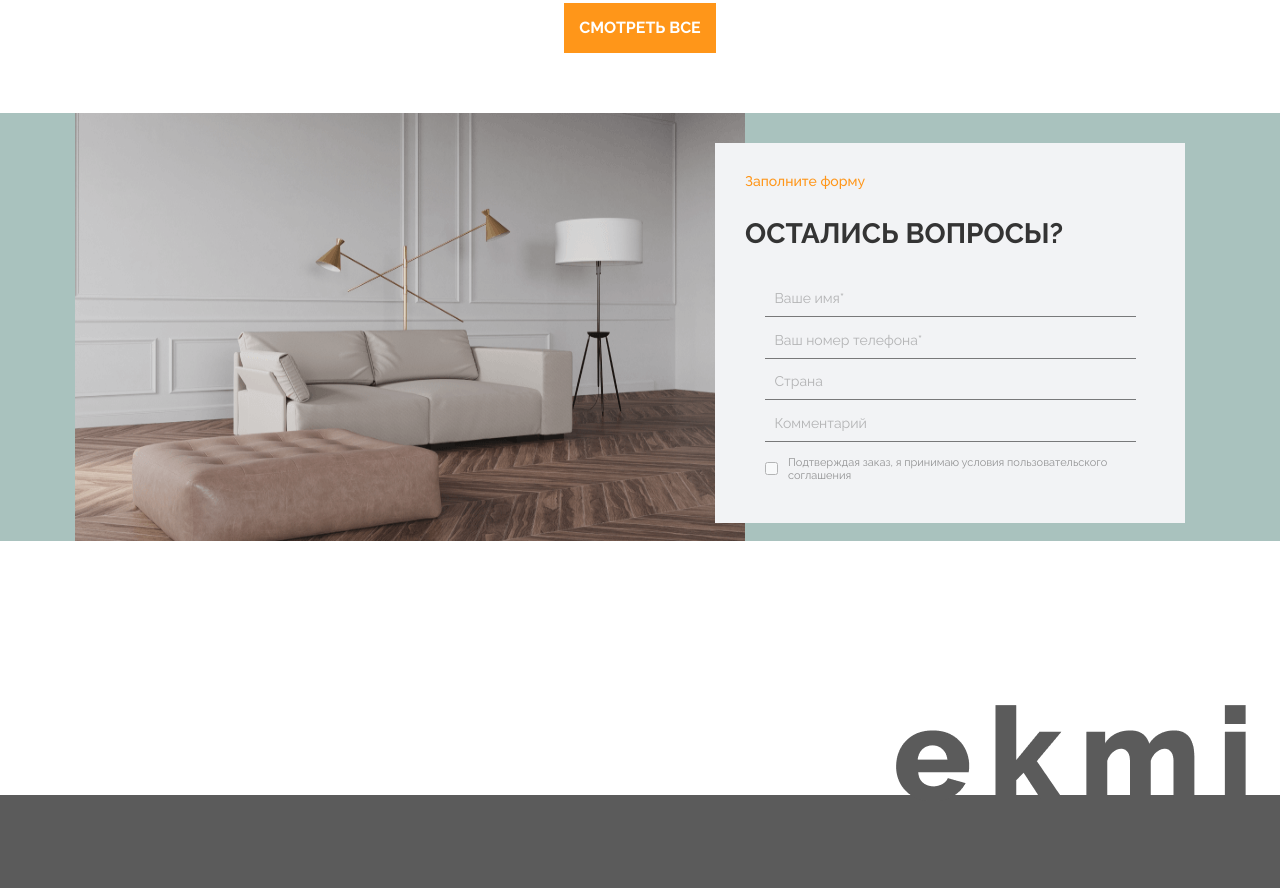
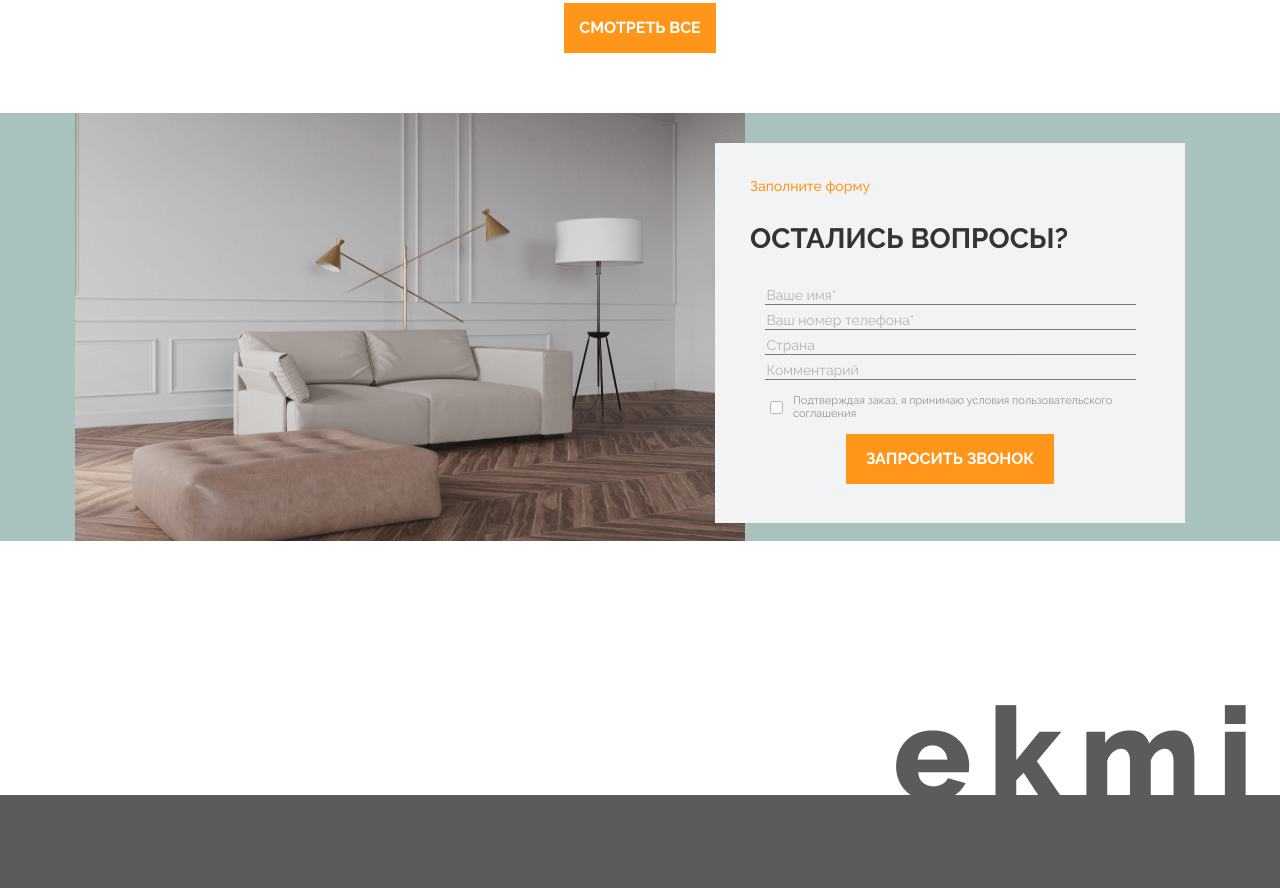
Before and after one commit to Abdulbasit1hg/intixon-month-2, a plain HTML site: page index.html in a window 1280 px wide. Shown: the part 3324-4212 px from the top of the page. Drawn offline with Linux system fonts and the light colour scheme; files whose address does not match are found by name.

Commit message:
alr commit

```diff
--- a/index.html
+++ b/index.html
@@ -287,7 +287,7 @@
             <div class="inside_last-section--container container">
                 <img class="main_last--img" src="./imges/ofice_home.png" width="670" height="428" alt="ofice_home img">
 
-                <form class="main_last--form" action="">
+                <form class="main_last--form" action="https://echo.htmlacademy.ru" method="GET">
                     <span>Заполните форму</span>
                     <h3>остались вопросы?</h3>
                     <input class="main_last--form_input" type="text" placeholder="Ваше имя*">
@@ -298,6 +298,7 @@
                         <input class=" main_last-input--rigth" type="checkbox" id="vehicle1" name="vehicle1" value="Bike">
                         <p>Подтверждая заказ, я принимаю условия пользовательского соглашения</p>
                     </div>
+                    <button class="form_btn">запросить звонок</button>
                 </form>
             </div>
         </div>
--- a/sass/blocs/_main.scss
+++ b/sass/blocs/_main.scss
@@ -45,6 +45,22 @@
 
         }
     }
+}
+
+.form_btn{
+    align-self: flex-start;
+    display: block;
+    padding: 13px 20px;
+    margin: auto;
+    background: #FF9619;
+    font-family: 'Raleway';
+    font-style: normal;
+    font-weight: 700;
+    font-size: 16px;
+    line-height: 150%;
+    text-transform: uppercase;
+    color: #FFFFFF;
+    border: none;
 }
 
 .slider_box{
@@ -118,7 +134,7 @@
     margin-top: 30px;
     position: sticky;
     margin-left: -30px;
-    padding: 30px;
+    padding: 35px;
 
 
     & span{
@@ -145,7 +161,6 @@
         width: 371px;
         margin: auto;
         border: none;
-        padding: 10px;
         background-color: transparent;
         border-bottom: 1px solid black;
         font-style: normal;
```
Also changed, not shown: css/main.css, 1 other file.
